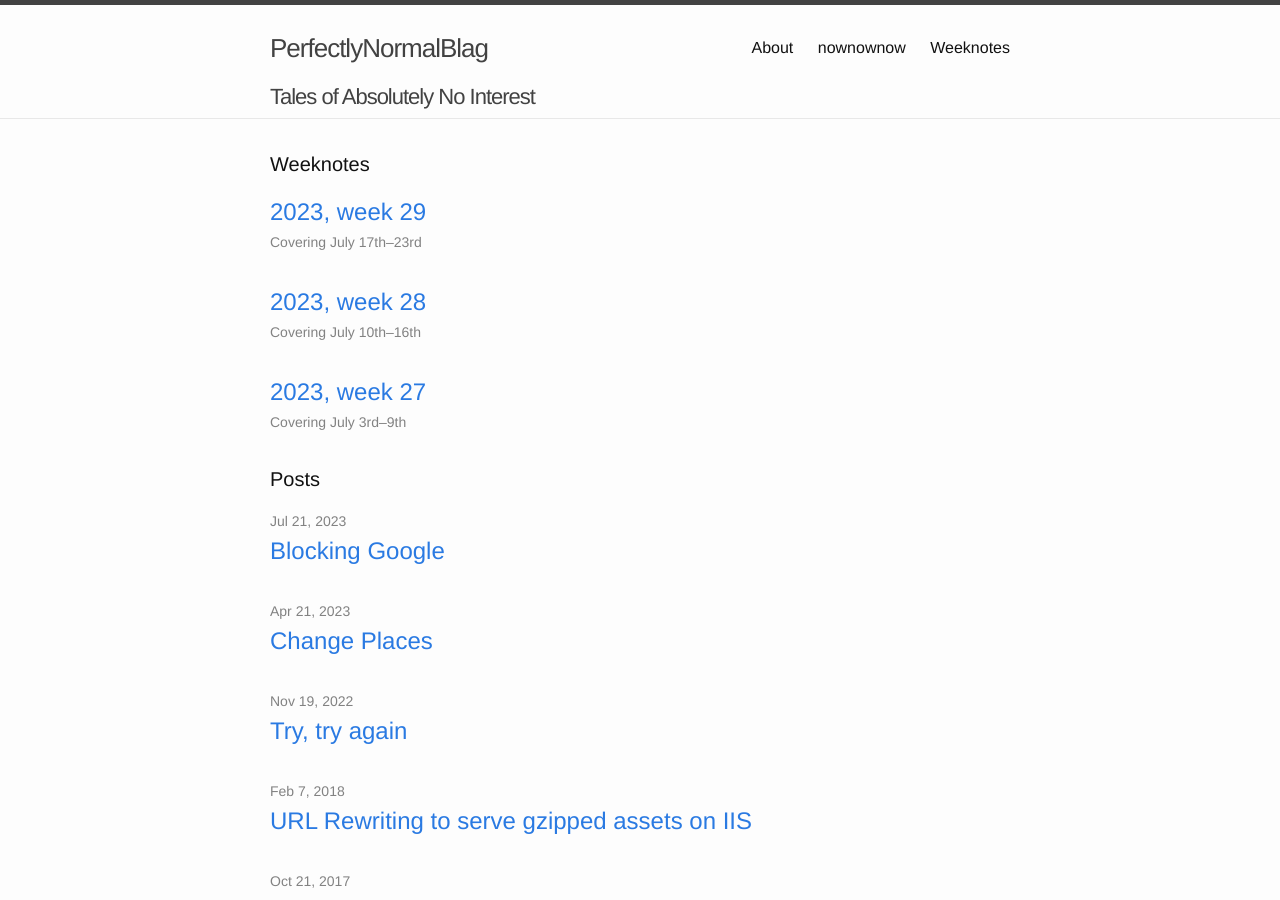
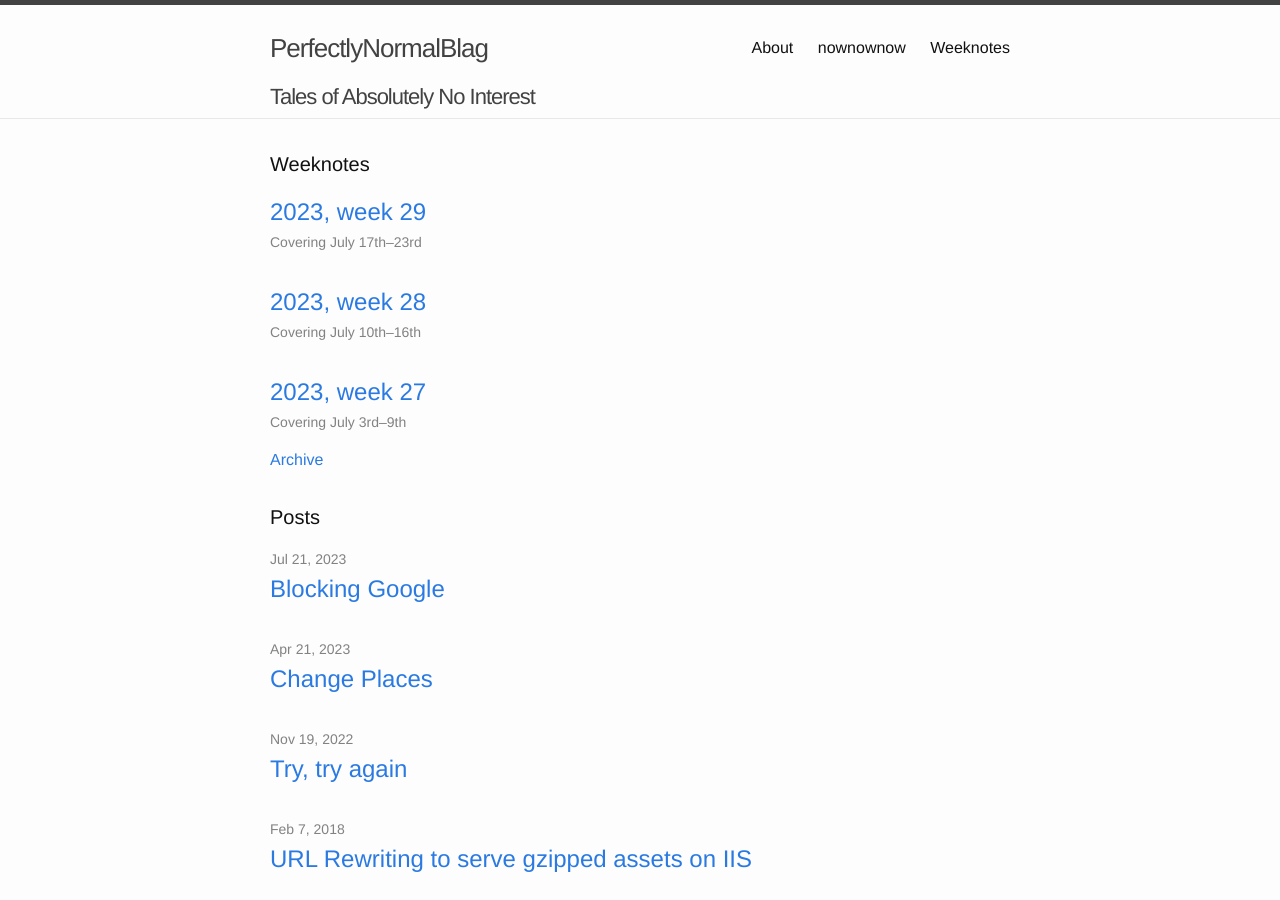
Before and after one commit to PerfectlyNormal/eastblue-blag, a Jekyll site: the page built from index.html, in a window 1280 px wide and 900 px high. Built offline with Jekyll 4.4.1, drawn with Linux system fonts in a browser that asks for light colours.

Commit message:
Add link to full weeknote archive

```diff
--- a/index.html
+++ b/index.html
@@ -13,6 +13,7 @@ layout: default
       <span class="post-meta">{{ post.subtitle }}</span>
     </li>
     {% endfor %}
+    <li style="margin-top: -1rem;"><a href="{{ "/weeknotes" | prepend: site.baseurl }}">Archive</a></li>
   </ul>
 
   <h1 class="page-heading">Posts</h1>
```
